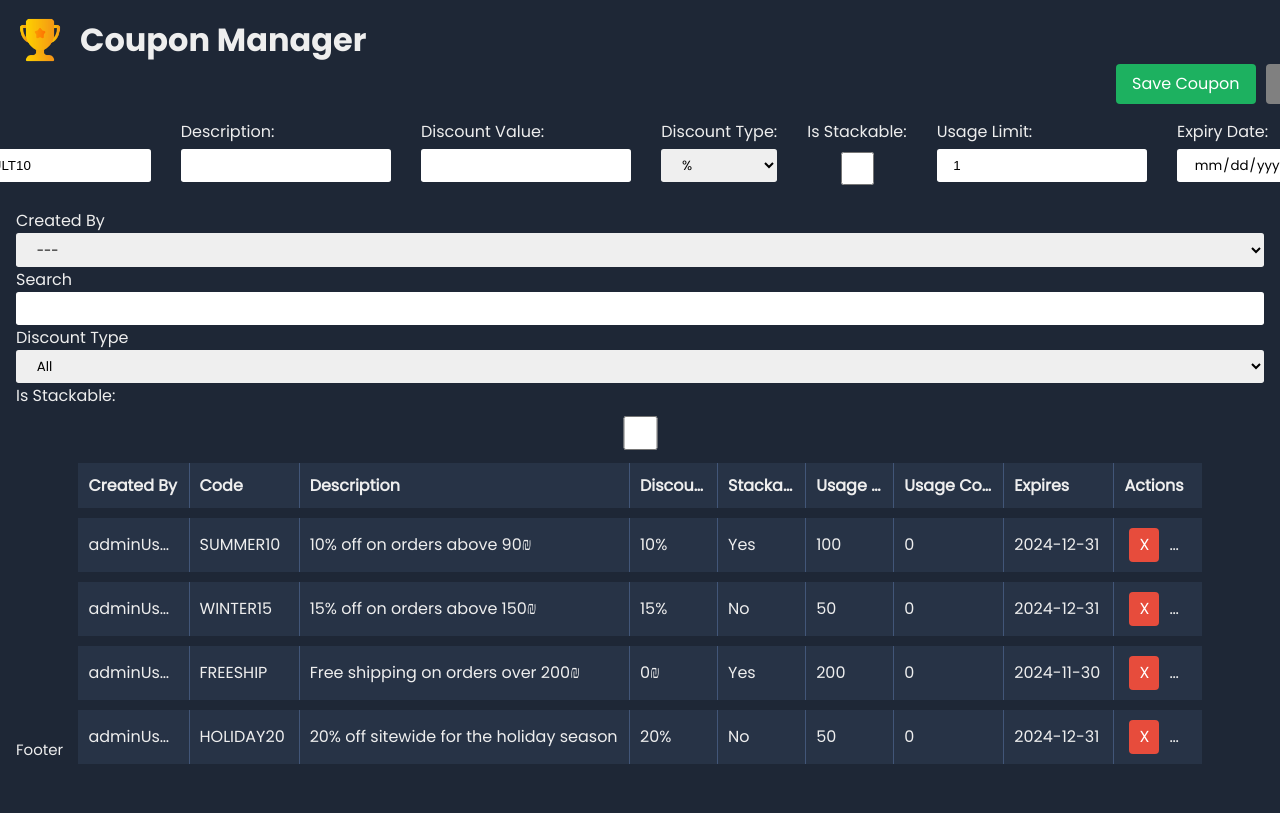
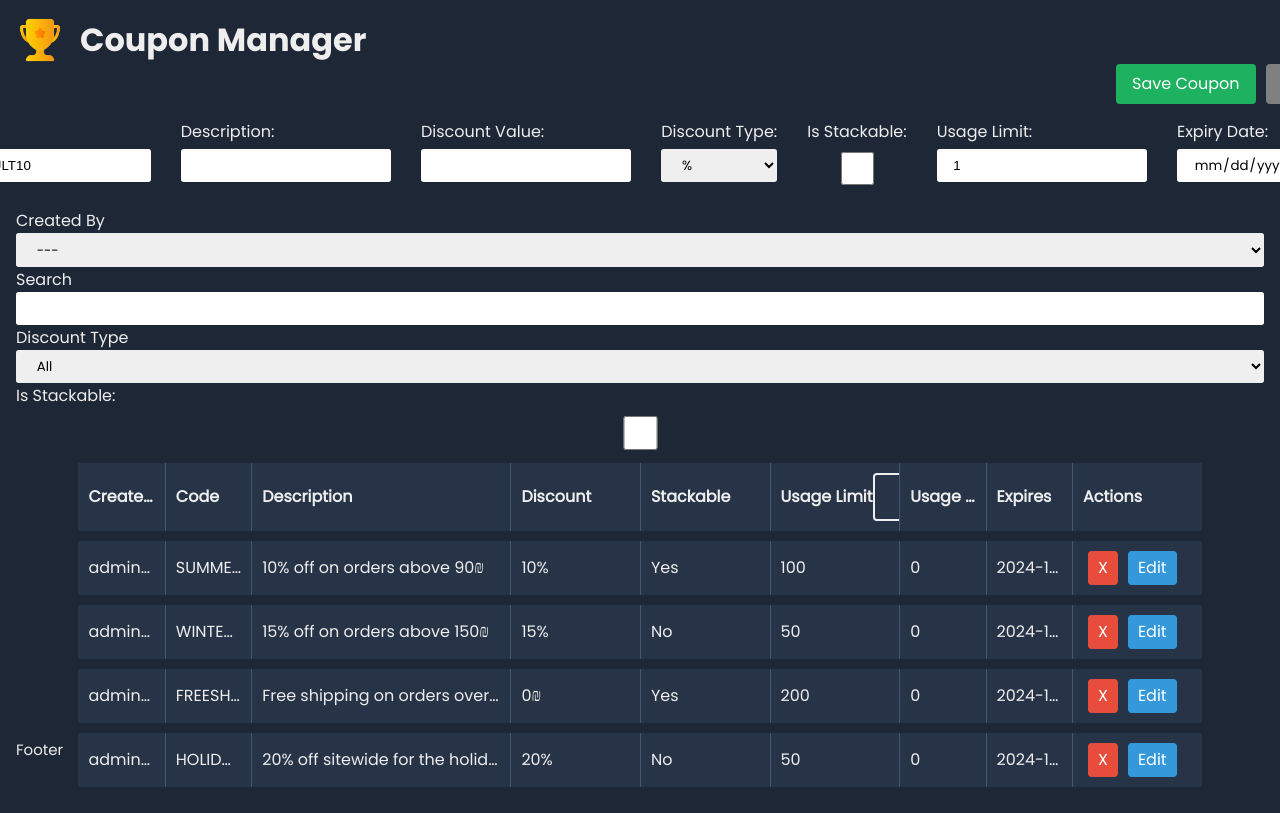
Before and after one commit to EdenAlmighty/Coupon-Manager, a React (Vite) app: page / in a window 1280 px wide. Shown: the top 813 px of the page. Built offline with nearby package versions, Linux system fonts and the light colour scheme.

Commit message:
Add sort functionality

```diff
--- a/src/assets/styles/cmps/_coupon-list.scss
+++ b/src/assets/styles/cmps/_coupon-list.scss
@@ -40,7 +40,9 @@
     .discount,
     .stackable,
     .limit {
-        width: 8%;
+        width: 15%;
+        text-overflow: clip;
+
     }
 
     .description {
--- a/src/components/CouponList.jsx
+++ b/src/components/CouponList.jsx
@@ -2,7 +2,15 @@ import React from 'react'
 import { CouponPreview } from './CouponPreview'
 import { couponService } from '../services/coupon.service'
 
-export function CouponList({ coupons, onRemove, onEdit }) {
+export function CouponList({ coupons, onRemove, onEdit, onSort, sortBy }) {
+
+    function handleSort(ev) {
+        ev.preventDefault()
+        const { name } = ev.target
+        const newAscValue = sortBy.asc === 1 ? -1 : 1
+        const newSortBy = { by: name, asc: newAscValue }
+        onSort(newSortBy)
+    }
 
     async function handleRemove(couponId) {
         try {
@@ -20,12 +28,20 @@ export function CouponList({ coupons, onRemove, onEdit }) {
                     <th className="createdBy">Created By</th>
                     <th className="code">Code</th>
                     <th className="description">Description</th>
-                    <th className='discount'>Discount</th>
-                    <th className='stackable'>Stackable</th>
-                    <th className='limit'>Usage Limit</th>
-                    <th className='count'>Usage Count</th>
-                    <th className='expire'>Expires</th>
-                    <th className='actions'>Actions</th>
+                    <th className="discount">Discount</th>
+                    <th className="stackable">Stackable</th>
+                    <th className="limit">
+                        Usage Limit
+                        <button
+                            name="usageLimit"
+                            onClick={handleSort}
+                        >
+                            Sort {sortBy.by === 'usageLimit' && (sortBy.asc === 1 ? '↑' : '↓')}
+                        </button>
+                    </th>
+                    <th className="count">Usage Count</th>
+                    <th className="expire">Expires</th>
+                    <th className="actions">Actions</th>
                 </tr>
             </thead>
             <tbody>
--- a/src/pages/Home.jsx
+++ b/src/pages/Home.jsx
@@ -10,14 +10,15 @@ export default function Home() {
 	const [coupons, setCoupons] = useState([])
 	const [couponToEdit, setCouponToEdit] = useState(null)
 	const [filterBy, setFilterBy] = useState(couponService.getDefaultFilter())
+    const [sortBy, setSortBy] = useState(couponService.getDefaultSortBy())
 
 	useEffect(() => {
 		loadCoupons()
-	}, [filterBy])
+	}, [filterBy,sortBy])
 
 	async function loadCoupons() {
 		try {
-			const coupons = await couponService.query(filterBy)
+			const coupons = await couponService.query(filterBy, sortBy)
 			setCoupons(coupons)
 		} catch (err) {
 			console.error("Failed to fetch coupons:", err)
@@ -41,6 +42,10 @@ export default function Home() {
 		setFilterBy(filterBy)
 	}
 
+	function handleSort(sortBy) {
+		setSortBy(sortBy)
+	}
+
 	return (
 		<>
 			<AppHeader />
@@ -55,7 +60,9 @@ export default function Home() {
 					coupons={coupons}
 					onRemove={handleRemove}
 					onEdit={handleEdit}
-					filterBy={filterBy} />
+					filterBy={filterBy}
+					onSort={handleSort}
+					sortBy={sortBy} />
 			</main>
 			<AppFooter />
 		</>
--- a/src/services/coupon.service.js
+++ b/src/services/coupon.service.js
@@ -8,12 +8,13 @@ export const couponService = {
     remove,
     save,
     getEmptyCoupon,
-    getDefaultFilter
+    getDefaultFilter,
+    getDefaultSortBy
 }
 
 const STORAGE_KEY = 'coupon'
 
-async function query(filterBy = getDefaultFilter(), sortBy = { by: '', asc: 1 }) {
+async function query(filterBy = getDefaultFilter(), sortBy = getDefaultSortBy()) {
     let coupons = await storageService.query(STORAGE_KEY)
     console.log('coupons from service:', coupons)
     try {
@@ -63,14 +64,14 @@ async function query(filterBy = getDefaultFilter(), sortBy = { by: '', asc: 1 })
         }
 
         if (filterBy.expiryDate) {
-            const filterDate = new Date(filterBy.expiryDate);
-            coupons = coupons.filter(coupon => new Date(coupon.expiryDate) <= filterDate);
+            const filterDate = new Date(filterBy.expiryDate)
+            coupons = coupons.filter(coupon => new Date(coupon.expiryDate) <= filterDate)
         }
 
         if (sortBy.by) {
-            coupons.sort((a, b) => {
-                if (a[sortBy.by] < b[sortBy.by]) return sortBy.asc ? -1 : 1
-                if (a[sortBy.by] > b[sortBy.by]) return sortBy.asc ? 1 : -1
+            coupons = [...coupons].sort((a, b) => {
+                if (a[sortBy.by] < b[sortBy.by]) return sortBy.asc === 1 ? -1 : 1
+                if (a[sortBy.by] > b[sortBy.by]) return sortBy.asc === 1 ? 1 : -1
                 return 0
             })
         }
@@ -126,3 +127,10 @@ function getDefaultFilter() {
         expiryDate: ''
     }
 }
+
+function getDefaultSortBy() {
+    return {
+        by: '',
+        asc: 1
+    }
+}
```
